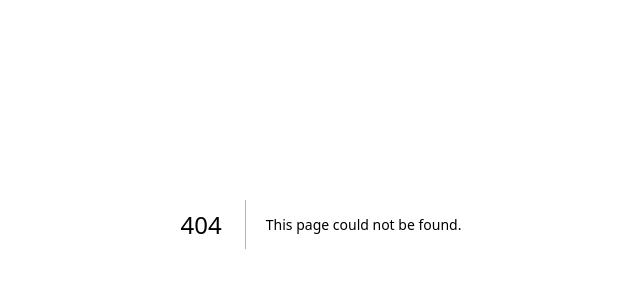
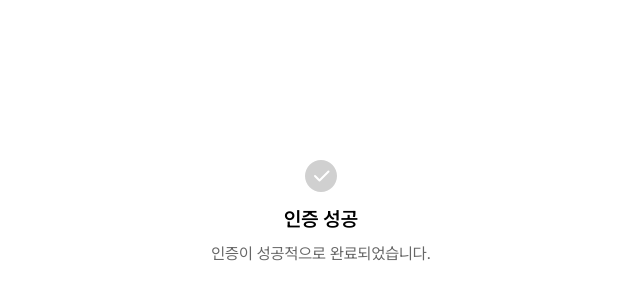
Before and after one commit to 9oormthon-univ/2024_DANPOONG_TEAM_13_FE_WEB, a Next.js app: page /home in a window 1280 px wide. Before the commit this address had no page. Shown: the part 176-476 px from the top of the page, without its empty margins (319-959 px from the left). Built offline with nearby package versions, Linux system fonts and the light colour scheme.

Commit message:
refactor : 인증 성공 페이지로 변경
Signed-off-by: EunJiJung <bianbbc87@gmail.com>

```diff
--- /dev/null
+++ b/src/app/home/page.js
@@ -0,0 +1,17 @@
+'use client';
+
+import {styles} from '../component/Modal/useStyle';
+
+export default function Home() {
+  return (
+    <div className="flex justify-center items-center min-h-screen">
+            <main className="flex flex-col row-start-2 items-center">
+          <div style={{ ...styles.iconContainer, ...styles.b_10px }}>
+            <img src="/icon/ic_check.svg" alt="icon" style={styles.icon} />
+          </div>
+        <h2 style={styles.title}>인증 성공</h2>
+        <p style={styles.message}>인증이 성공적으로 완료되었습니다.</p>
+      </main>
+    </div>
+  )
+}
--- a/src/app/verify-code/page.js
+++ b/src/app/verify-code/page.js
@@ -5,7 +5,7 @@ import PinCodePanel from "../../app/component/PinCodePanel/PinCodePanel";
 import Modal from "../../app/component/Modal/Modal";
 import {useEffect, useState} from "react";
 import {useTicketValidateMutation} from "../api/mutations";
-import {useSearchParams} from "next/navigation";
+import {useSearchParams, useRouter} from "next/navigation";
 export const dynamic = "force-dynamic";
 
 export default function VerifyCode() {
@@ -20,6 +20,8 @@ export default function VerifyCode() {
     const [modalContent, setModalContent] = useState({ title: '', message: '' });
     const [shake, setShake] = useState(false);
 
+    const router = useRouter();
+
     const handleTicketValidateSuccess = (data) => {
         if(!data.success) {
             /*올바르지 않은 사용 코드 입력*/
@@ -31,7 +33,7 @@ export default function VerifyCode() {
             /*일단 존재하는 코드*/
             if(data.data?.is_valid) {
                 /*유효한 코드*/
-                handleNetworkSuccess({ title: '인증 성공', message: '인증이 성공적으로 완료되었습니다.', icon: '/icon/ic_check.svg' })
+                router.push("/home");
             } else {
                 /*유효하지 않은 코드*/
                 const message = data.data?.reason ? data.data?.reason : "이미 사용된 쿠폰입니다."
```
